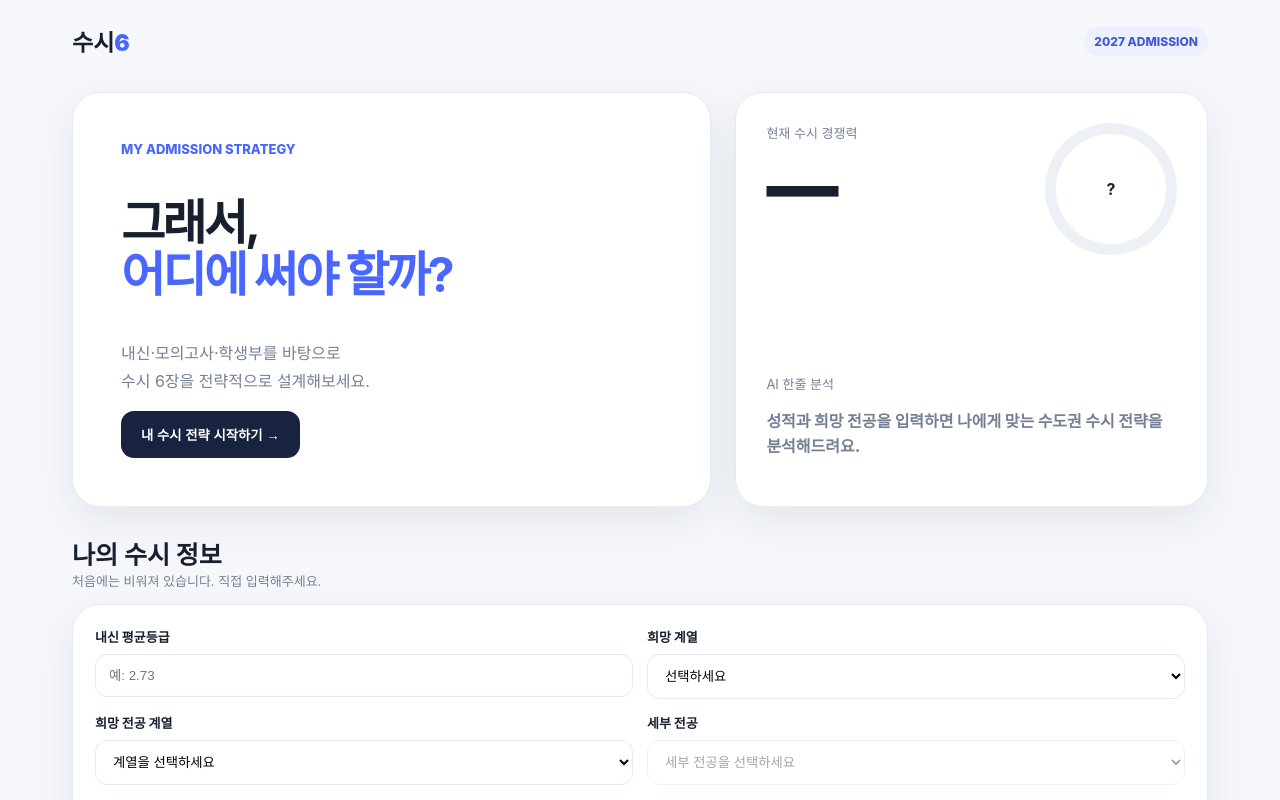
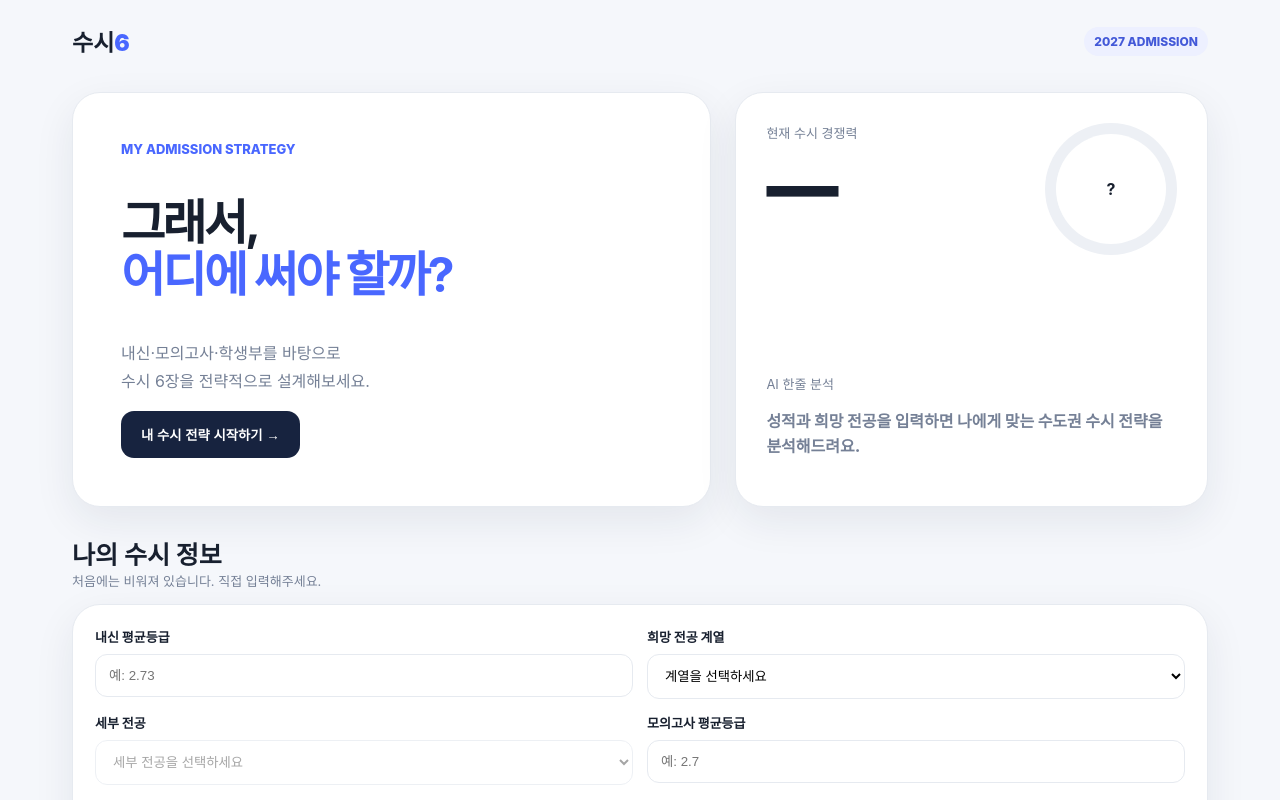
Before and after one commit to sooyachoco/2027-susi, a Next.js app: page / in a window 1280 px wide. Shown: the top 800 px of the page. Built offline with nearby package versions, Linux system fonts and the light colour scheme.

Commit message:
ui: remove redundant desired track selector

```diff
--- a/components/StudentProfileTemplateForm.tsx
+++ b/components/StudentProfileTemplateForm.tsx
@@ -1,5 +1,5 @@
 import { useState } from "react";
-import type { StudentProfile, Track } from "@/lib/types";
+import type { StudentProfile } from "@/lib/types";
 
 type Props = { profile: StudentProfile; onChange: (patch: Partial<StudentProfile>) => void };
 type MajorGroup = { label: string; options: string[] };
@@ -36,7 +36,6 @@ export function StudentProfileTemplateForm({ profile, onChange }: Props) {
 
   return <div className="panel form">
     <div className="field"><label htmlFor="grade">내신 평균등급</label><input id="grade" type="number" min="1" max="9" step=".01" placeholder="예: 2.73" value={profile.gradeAverage ?? ""} onChange={(e) => onChange({ gradeAverage: e.target.value === "" ? null : Number(e.target.value) })} /></div>
-    <div className="field"><label htmlFor="track">희망 계열</label><select id="track" value={profile.track ?? ""} onChange={(e) => onChange({ track: e.target.value ? (e.target.value as Track) : null })}><option value="">선택하세요</option><option value="자연계">자연계</option><option value="인문계">인문계</option><option value="예체능">예체능</option></select></div>
     <div className="field"><label htmlFor="majorGroup">희망 전공 계열</label><select id="majorGroup" value={majorGroup} onChange={(e) => handleGroupChange(e.target.value)}><option value="">계열을 선택하세요</option>{MAJOR_GROUPS.map((group) => <option key={group.label} value={group.label}>{group.label}</option>)}</select></div>
     <div className="field"><label htmlFor="major">세부 전공</label><select id="major" value={profile.desiredMajor} disabled={!majorGroup} onChange={(e) => onChange({ desiredMajor: e.target.value })}><option value="">세부 전공을 선택하세요</option>{selectedOptions.map((major) => <option key={major} value={major}>{major}</option>)}</select></div>
     <div className="field"><label htmlFor="mock">모의고사 평균등급</label><input id="mock" type="number" min="1" max="9" step=".1" placeholder="예: 2.7" value={profile.mockAverage ?? ""} onChange={(e) => onChange({ mockAverage: e.target.value === "" ? null : Number(e.target.value) })} /></div>
```
